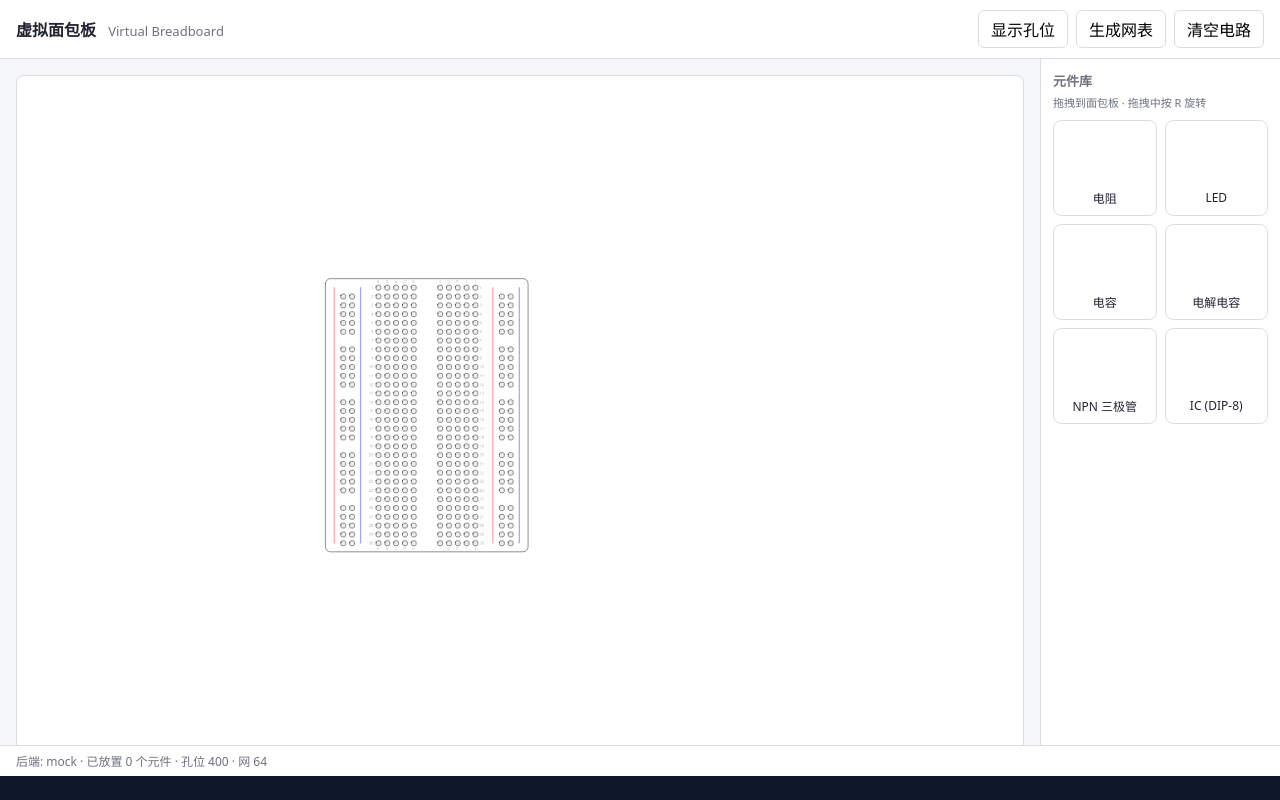
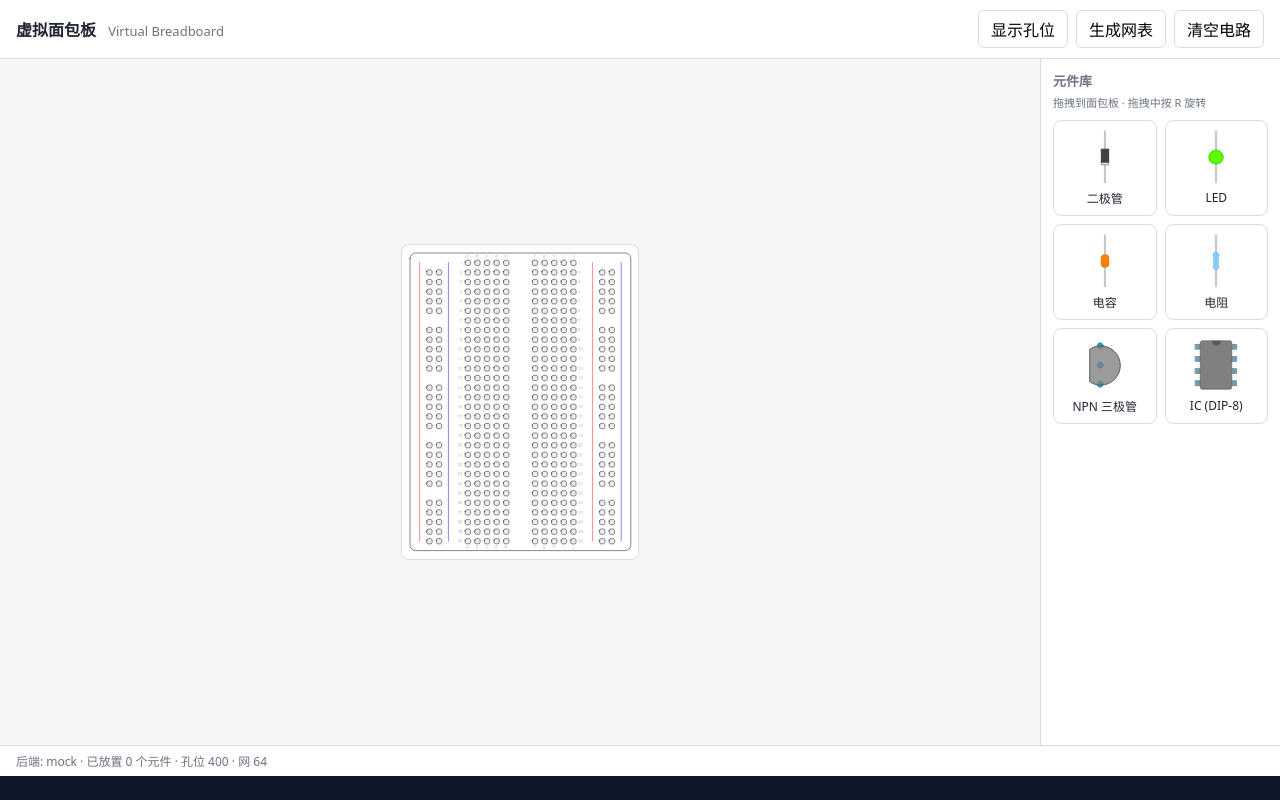
Before and after one commit to amonisachicken/breadspice, a website built with Vite: page frontend/index.html in a window 1280 px wide. Built offline with nearby package versions, Linux system fonts and the light colour scheme.

Commit message:
修复：裁剪面包板视图、更正元件标注、修复元件缩略图
- 面包板：移除遗留背景并按真实内容裁剪 viewBox，占满画布
- 元件目录：原"电阻"改为二极管，原"电解电容"改为电阻
- 元件面板：修复缩略图 getBBox 坐标系错误

```diff
--- a/frontend/src/components/catalog.ts
+++ b/frontend/src/components/catalog.ts
@@ -43,16 +43,16 @@ export interface CatalogEntry {
 /** 元件目录（顺序即面板显示顺序）。 */
 export const CATALOG: CatalogEntry[] = [
   {
-    id: "resistor",
-    kind: "resistor",
-    label: "电阻",
-    value: "1k",
-    prefix: "R",
+    id: "diode",
+    kind: "diode",
+    label: "二极管",
+    value: "1N4148",
+    prefix: "D",
     pathIds: ["path12", "path13", "path14", "path15"],
     origin: { x: 441.6, y: 239.04 },
     pins: [
-      { name: "1", x: 0, y: 0 },
-      { name: "2", x: 0, y: 76.8 },
+      { name: "a", x: 0, y: 0 },
+      { name: "k", x: 0, y: 76.8 },
     ],
   },
   {
@@ -82,16 +82,16 @@ export const CATALOG: CatalogEntry[] = [
     ],
   },
   {
-    id: "ecap",
-    kind: "capacitor",
-    label: "电解电容",
-    value: "100u",
-    prefix: "C",
+    id: "resistor",
+    kind: "resistor",
+    label: "电阻",
+    value: "1k",
+    prefix: "R",
     pathIds: ["path26", "path27"],
     origin: { x: 643.2, y: 239.04 },
     pins: [
-      { name: "+", x: 0, y: 0 },
-      { name: "-", x: 0, y: 76.8 },
+      { name: "1", x: 0, y: 0 },
+      { name: "2", x: 0, y: 76.8 },
     ],
   },
   {
--- a/frontend/src/render/breadboard.ts
+++ b/frontend/src/render/breadboard.ts
@@ -26,12 +26,32 @@ export function renderBreadboard(container: HTMLElement): RenderedBreadboard {
   const layout = createBreadboardLayout();
   const svg = parseSvg(breadboardSvgSource);
 
-  const { width, height } = BREADBOARD_ASSET.viewBox;
-  svg.setAttribute("viewBox", `0 0 ${width} ${height}`);
-  svg.setAttribute("width", String(width));
-  svg.setAttribute("height", String(height));
+  // 移除 Inkscape 遗留的白色“页面”背景，避免其撑大内容包围盒。
+  svg.querySelector("#path1")?.remove();
+
   svg.setAttribute("role", "img");
   svg.setAttribute("aria-label", layout.name);
+  svg.setAttribute("preserveAspectRatio", "xMidYMid meet");
+
+  // 先挂到 DOM 上，getBBox 才能测量真实渲染内容。
+  container.appendChild(svg);
+
+  // 依据真实内容裁剪 viewBox，让面包板尽量占满画布、减少四周空白。
+  const content = svg.querySelector<SVGGElement>("#g1");
+  const bbox = content?.getBBox();
+  if (bbox && bbox.width > 0 && bbox.height > 0) {
+    const pad = 8;
+    const w = bbox.width + pad * 2;
+    const h = bbox.height + pad * 2;
+    svg.setAttribute("viewBox", `${bbox.x - pad} ${bbox.y - pad} ${w} ${h}`);
+    svg.setAttribute("width", w.toFixed(2));
+    svg.setAttribute("height", h.toFixed(2));
+  } else {
+    const { width, height } = BREADBOARD_ASSET.viewBox;
+    svg.setAttribute("viewBox", `0 0 ${width} ${height}`);
+    svg.setAttribute("width", String(width));
+    svg.setAttribute("height", String(height));
+  }
 
   const layer = ensureOverlayLayer(svg, "breadboard-overlay");
 
@@ -70,7 +90,6 @@ export function renderBreadboard(container: HTMLElement): RenderedBreadboard {
 
   layer.appendChild(holeGroup);
   layer.appendChild(hitGroup);
-  container.appendChild(svg);
 
   return {
     svg,
--- a/frontend/src/render/parts.ts
+++ b/frontend/src/render/parts.ts
@@ -15,18 +15,28 @@ export function loadComponentSymbols(): Map<string, BuiltSymbol> {
   return buildSymbols(partsSvg);
 }
 
-/** 测量一个（已归一化）符号的包围盒，用于面板缩放适配。 */
-function measureBBox(el: SVGGraphicsElement): { x: number; y: number; width: number; height: number } {
+/** 测量符号（含其归一化 translate）在最终坐标系中的包围盒。 */
+function measureSymbolViewBox(
+  template: SVGGElement,
+  pad = 3,
+): { x: number; y: number; width: number; height: number } {
   const host = document.createElementNS(SVG_NS, "svg");
   host.style.position = "absolute";
   host.style.visibility = "hidden";
-  host.setAttribute("width", "0");
-  host.setAttribute("height", "0");
-  host.appendChild(el);
+  host.setAttribute("width", "200");
+  host.setAttribute("height", "200");
+  host.appendChild(template.cloneNode(true));
   document.body.appendChild(host);
-  const bbox = el.getBBox();
+  // 外层 <svg> 的 getBBox 已包含 template 自身 translate 的位移，
+  // 得到的是归一化后（pin1 位于原点附近）的真实包围盒。
+  const bbox = host.getBBox();
   document.body.removeChild(host);
-  return bbox;
+  return {
+    x: bbox.x - pad,
+    y: bbox.y - pad,
+    width: bbox.width + pad * 2,
+    height: bbox.height + pad * 2,
+  };
 }
 
 /** 渲染元件面板到指定容器。 */
@@ -46,12 +56,8 @@ export function renderComponentPalette(
     item.title = "拖拽到面包板放置（拖拽中按 R 旋转）";
 
     const svg = document.createElementNS(SVG_NS, "svg") as SVGSVGElement;
-    const bbox = measureBBox(built.template);
-    const pad = 3;
-    svg.setAttribute(
-      "viewBox",
-      `${bbox.x - pad} ${bbox.y - pad} ${bbox.width + pad * 2} ${bbox.height + pad * 2}`,
-    );
+    const vb = measureSymbolViewBox(built.template);
+    svg.setAttribute("viewBox", `${vb.x} ${vb.y} ${vb.width} ${vb.height}`);
     svg.appendChild(built.template.cloneNode(true));
     item.appendChild(svg);
 
--- a/frontend/src/style.css
+++ b/frontend/src/style.css
@@ -85,13 +85,15 @@ button:hover {
   overflow: auto;
   padding: 16px;
   display: flex;
-  align-items: flex-start;
+  align-items: center;
   justify-content: center;
 }
 
 .canvas svg {
   display: block;
   max-width: 100%;
+  max-height: 100%;
+  width: auto;
   height: auto;
   background: #fff;
   border: 1px solid var(--border);
```
